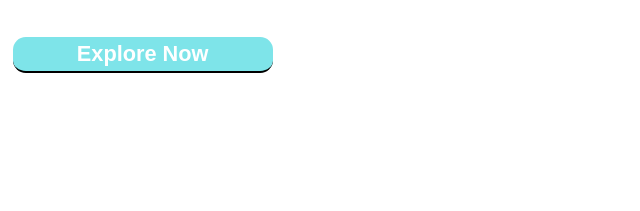
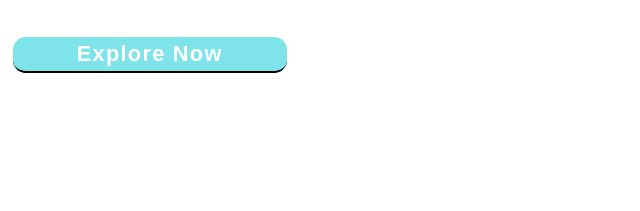
Before and after one commit to vikassax1610/Landing-page, a plain HTML site: page index.html in a window 1280 px wide. Shown: the part 512-723 px from the top of the page, 0-640 px from the left. Drawn offline with Linux system fonts and the light colour scheme.

Commit message:
adding some fuctionality

```diff
--- a/style.css
+++ b/style.css
@@ -73,6 +73,7 @@ html,body{
     color:white;
     text-decoration: none;
     font-weight:600;
+    letter-spacing: 0.1vw;
 }
 .right{
     background-color: black;
```
